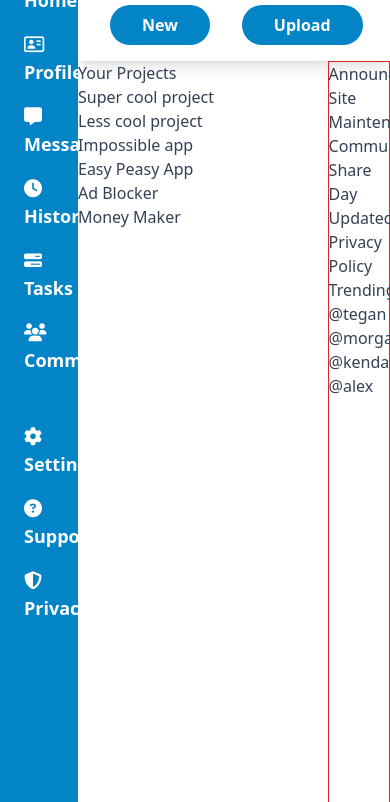
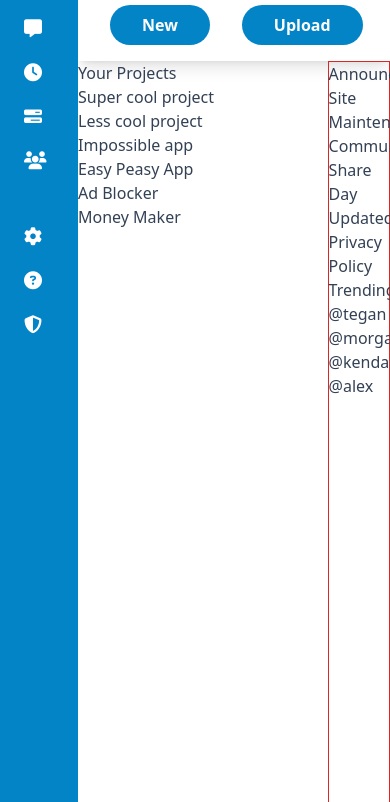
Before and after one commit to Torelli/grid-dashboard, a website: page index.html in a window 390 px wide. Shown: the part 195-997 px from the top of the page. Drawn offline with Linux system fonts and the light colour scheme.

Commit message:
feat: Added some responsiveness

```diff
--- a/index.html
+++ b/index.html
@@ -7,7 +7,7 @@
     <title>Grid Dashboard</title>
     <link rel="stylesheet" href="./output.css">
 </head>
-<body class="grid grid-cols-[minmax(0,_1fr)_minmax(0,_4fr)] auto-rows-[minmax(0,_1fr)_minmax(0,_3fr)] text-slate-700">
+<body class="grid grid-cols-[minmax(0,_1fr)_minmax(0,_4fr)] grid-rows-[minmax(0,_1fr)_minmax(0,_4fr)] text-slate-700">
     <header class="shadow-lg col-start-2 px-8 py-4">
         <div class="flex gap-0 md:gap-56 flex-wrap-reverse">
             <div class="flex gap-4 items-center flex-1">
@@ -53,44 +53,44 @@
         <div>
             <h1 class="p-6 text-2xl">
                 <i class="fa-solid fa-wave-square text-3xl"></i>
-                Dashboard
+                <span class="hidden md:inline">Dashboard</span>
             </h1>
         </div>
         <ul class="w-full">
             <li class="w-full">
                 <button class="px-6 py-2 w-full text-left outline-none outline-0 focus-visible:ring-2 focus-visible:ring-slate-700 focus-visible:bg-sky-500 hover:bg-sky-500 transition-all">
                     <i class="fa-solid fa-house mr-3"></i>
-                    Home
+                    <span class="hidden md:inline">Home</span>
                 </button>
             </li>
             <li class="w-full">
                 <button class="px-6 py-2 w-full text-left outline-none outline-0 focus-visible:ring-2 focus-visible:ring-slate-700 focus-visible:bg-sky-500 hover:bg-sky-500 transition-all">
                     <i class="fa-regular fa-address-card mr-3"></i>
-                    Profile
+                    <span class="hidden md:inline">Profile</span>
                 </button>
             </li>
             <li class="w-full">
                 <button class="px-6 py-2 w-full text-left outline-none outline-0 focus-visible:ring-2 focus-visible:ring-slate-700 focus-visible:bg-sky-500 hover:bg-sky-500 transition-all">
                     <i class="fa-solid fa-message mr-3"></i>
-                    Messages
+                    <span class="hidden md:inline">Messages</span>
                 </button>
             </li>
             <li class="w-full">
                 <button class="px-6 py-2 w-full text-left outline-none outline-0 focus-visible:ring-2 focus-visible:ring-slate-700 focus-visible:bg-sky-500 hover:bg-sky-500 transition-all">
                     <i class="fa-solid fa-clock mr-3"></i>
-                    History
+                    <span class="hidden md:inline">History</span>
                 </button>
             </li>
             <li class="w-full">
                 <button class="px-6 py-2 w-full text-left outline-none outline-0 focus-visible:ring-2 focus-visible:ring-slate-700 focus-visible:bg-sky-500 hover:bg-sky-500 transition-all">
                     <i class="fa-solid fa-bars-progress mr-3"></i>
-                    Tasks
+                    <span class="hidden md:inline">Tasks</span>
                 </button>
             </li>
             <li class="w-full">
                 <button class="px-6 py-2 w-full text-left outline-none outline-0 focus-visible:ring-2 focus-visible:ring-slate-700 focus-visible:bg-sky-500 hover:bg-sky-500 transition-all">
                     <i class="fa-solid fa-users mr-3"></i>
-                    Communities
+                    <span class="hidden md:inline">Communities</span>
                 </button>
             </li>
         </ul>
@@ -98,19 +98,19 @@
             <li class="w-full">
                 <button class="px-6 py-2 w-full text-left outline-none outline-0 focus-visible:ring-2 focus-visible:ring-slate-700 focus-visible:bg-sky-500 hover:bg-sky-500 transition-all">
                     <i class="fa-solid fa-gear mr-3"></i>
-                    Settings
+                    <span class="hidden md:inline">Settings</span>
                 </button>
             </li>
             <li class="w-full">
                 <button class="px-6 py-2 w-full text-left outline-none outline-0 focus-visible:ring-2 focus-visible:ring-slate-700 focus-visible:bg-sky-500 hover:bg-sky-500 transition-all">
                     <i class="fa-solid fa-circle-question mr-3"></i>
-                    Support
+                    <span class="hidden md:inline">Support</span>
                 </button>
             </li>
             <li class="w-full">
                 <button class="px-6 py-2 w-full text-left outline-none outline-0 focus-visible:ring-2 focus-visible:ring-slate-700 focus-visible:bg-sky-500 hover:bg-sky-500 transition-all">
                     <i class="fa-solid fa-shield-halved mr-3"></i>
-                    Privacy
+                    <span class="hidden md:inline">Privacy</span>
                 </button>
             </li>
         </ul>
```
Also changed, not shown: output.css.
